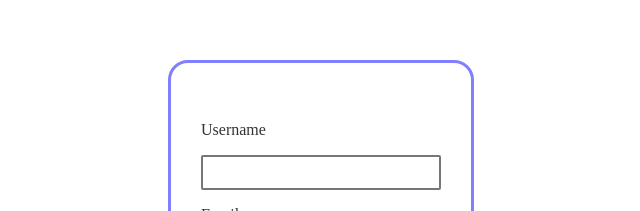
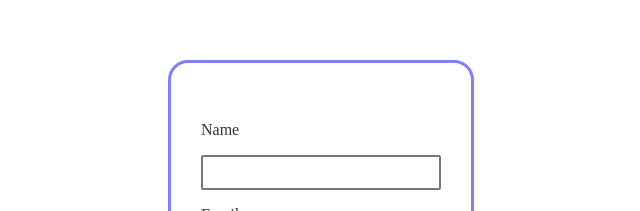
Before and after one commit to BraydonS/CS3321-E-Reader, a Vue app in the folder frontend/ereader-frontend/: page /login in a window 1280 px wide. Shown: the part 140-351 px from the top of the page, without its empty margins (319-959 px from the left). Built offline with nearby package versions, Linux system fonts and the light colour scheme.

Commit message:
Change name

```diff
--- a/frontend/ereader-frontend/src/components/RegisterPage.vue
+++ b/frontend/ereader-frontend/src/components/RegisterPage.vue
@@ -1,7 +1,7 @@
 <template>
     <div id="login">
       <form @submit.prevent="register">
-        <label for="name">Username</label>
+        <label for="name">Name</label>
         <input class="register" selected id="name" type="text" v-model="name" />
         <label for="email">Email</label>
         <input selected class="login" id="email" type="text" v-model="email" />
@@ -15,7 +15,6 @@
     </div>
   </template>
   <script>
-  import axios from 'axios';
 
   export default {
     data() {
@@ -32,7 +31,6 @@
           email: this.email,
           password: this.password
         }
-        axios.post('http://localhost:5000/signup', newUser)
       }
     }
   }
```
